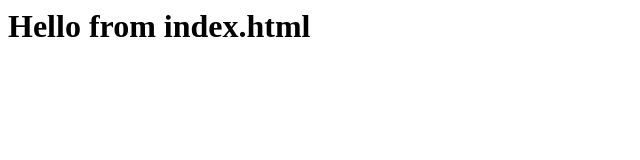
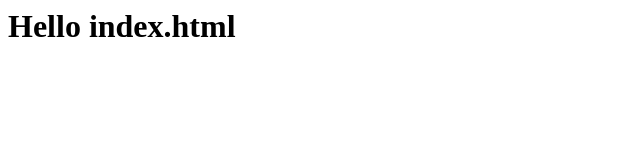
Before and after one commit to andit12/BelajarGit, a plain HTML site: page index.html in a window 1280 px wide. Shown: the whole page, without its empty margins (0-640 px from the left). Drawn offline with Linux system fonts and the light colour scheme.

Commit message:
modifikasi isi index.html

```diff
--- a/index.html
+++ b/index.html
@@ -3,6 +3,6 @@
         <title>Belajar Git</title>
     </head>
     <body>
-        <h1>Hello from index.html</h1>
+        <h1>Hello index.html</h1>
     </body>
 </html>
```
